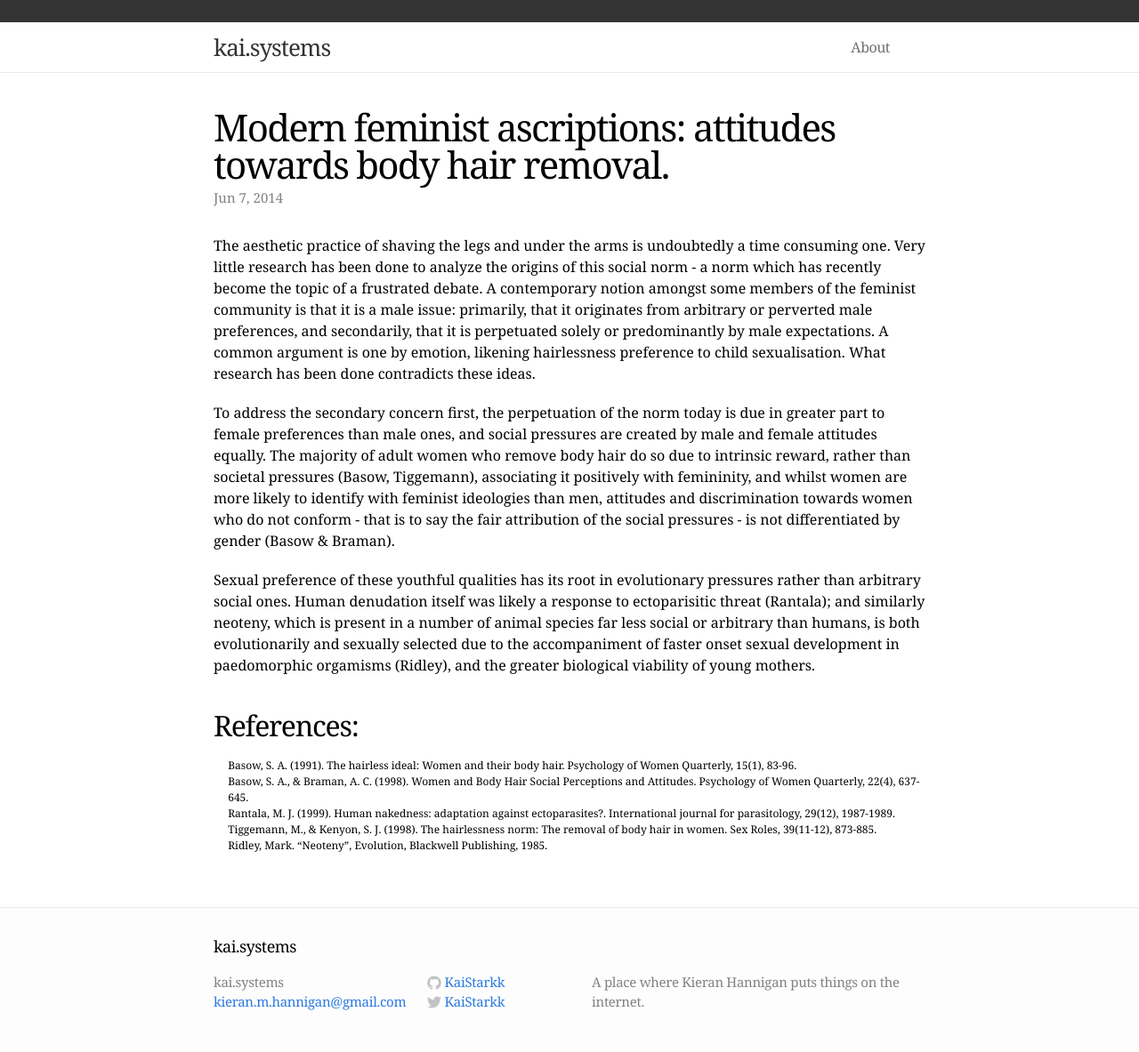
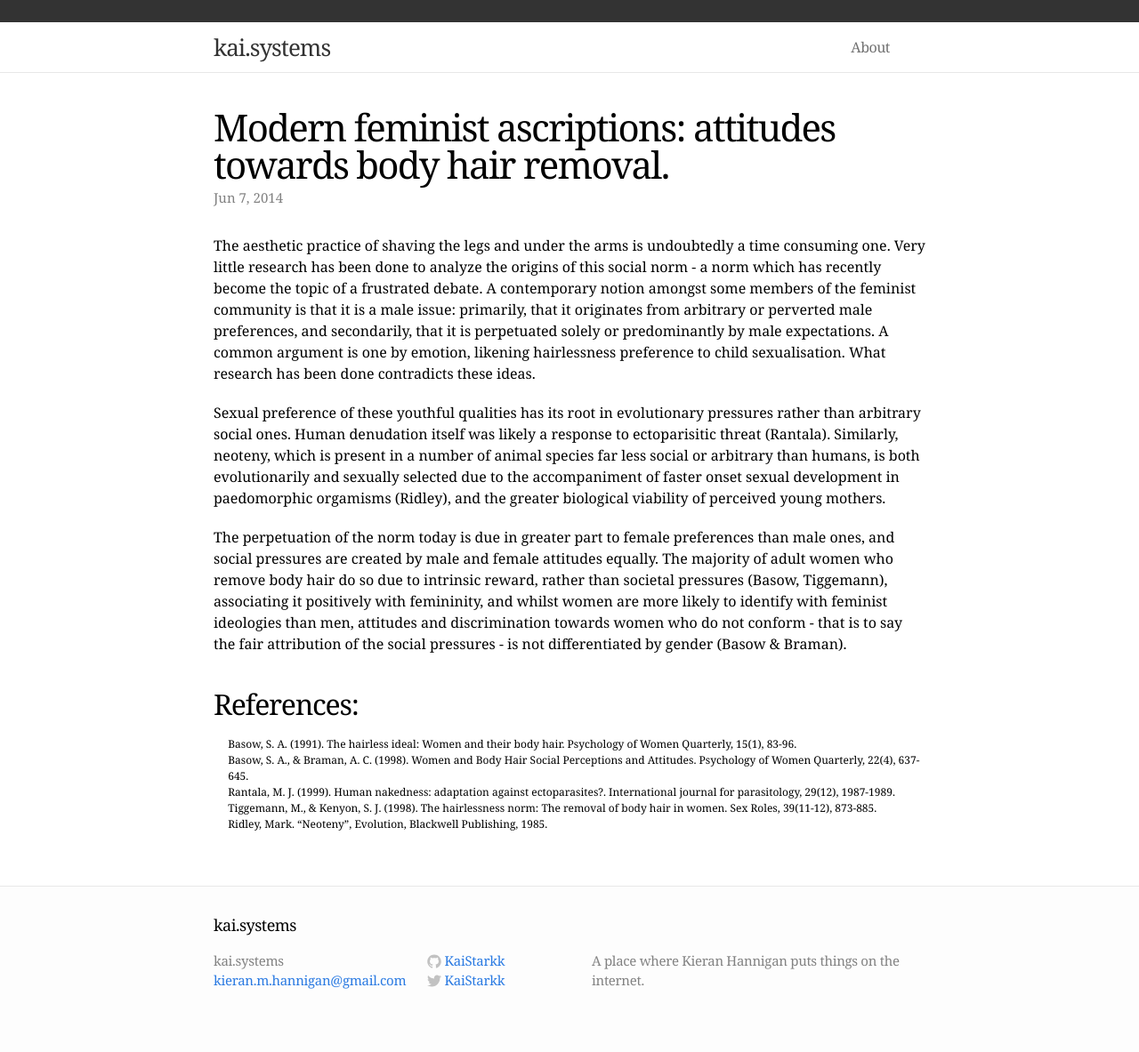
Before and after one commit to KaiStarkk/kaistarkk.github.io, a Jekyll site: the page built from _posts/2014-06-07-modern-feminist-ascriptions-attitudes-towards-body-hair-removal.markdown, in a window 1280 px wide. Shown: the whole page at 89% size. Built offline with Jekyll 4.4.1, drawn with Linux system fonts in a browser that asks for light colours; after the commit the page ends 1159 px from its top, so only the background shows below that.

Commit message:
Blog post update
Reword
2014-06-07-modern-feminist-ascriptions-attitudes-towards-body-hair-removal

```diff
--- a/_posts/2014-06-07-modern-feminist-ascriptions-attitudes-towards-body-hair-removal.markdown
+++ b/_posts/2014-06-07-modern-feminist-ascriptions-attitudes-towards-body-hair-removal.markdown
@@ -7,9 +7,9 @@ categories: feminism
 
 The aesthetic practice of shaving the legs and under the arms is undoubtedly a time consuming one. Very little research has been done to analyze the origins of this social norm - a norm which has recently become the topic of a frustrated debate. A contemporary notion amongst some members of the feminist community is that it is a male issue: primarily, that it originates from arbitrary or perverted male preferences, and secondarily, that it is perpetuated solely or predominantly by male expectations. A common argument is one by emotion, likening hairlessness preference to child sexualisation. What research has been done contradicts these ideas.
 
-To address the secondary concern first, the perpetuation of the norm today is due in greater part to female preferences than male ones, and social pressures are created by male and female attitudes equally. The majority of adult women who remove body hair do so due to intrinsic reward, rather than societal pressures (Basow, Tiggemann), associating it positively with femininity, and whilst women are more likely to identify with feminist ideologies than men, attitudes and discrimination towards women who do not conform - that is to say the fair attribution of the social pressures - is not differentiated by gender (Basow & Braman).
+Sexual preference of these youthful qualities has its root in evolutionary pressures rather than arbitrary social ones. Human denudation itself was likely a response to ectoparisitic threat (Rantala). Similarly, neoteny, which is present in a number of animal species far less social or arbitrary than humans, is both evolutionarily and sexually selected due to the accompaniment of faster onset sexual development in paedomorphic orgamisms (Ridley), and the greater biological viability of perceived young mothers.
 
-Sexual preference of these youthful qualities has its root in evolutionary pressures rather than arbitrary social ones. Human denudation itself was likely a response to ectoparisitic threat (Rantala); and similarly neoteny, which is present in a number of animal species far less social or arbitrary than humans, is both evolutionarily and sexually selected due to the accompaniment of faster onset sexual development in paedomorphic orgamisms (Ridley), and the greater biological viability of young mothers.
+The perpetuation of the norm today is due in greater part to female preferences than male ones, and social pressures are created by male and female attitudes equally. The majority of adult women who remove body hair do so due to intrinsic reward, rather than societal pressures (Basow, Tiggemann), associating it positively with femininity, and whilst women are more likely to identify with feminist ideologies than men, attitudes and discrimination towards women who do not conform - that is to say the fair attribution of the social pressures - is not differentiated by gender (Basow & Braman).
 
 
 References:
```
